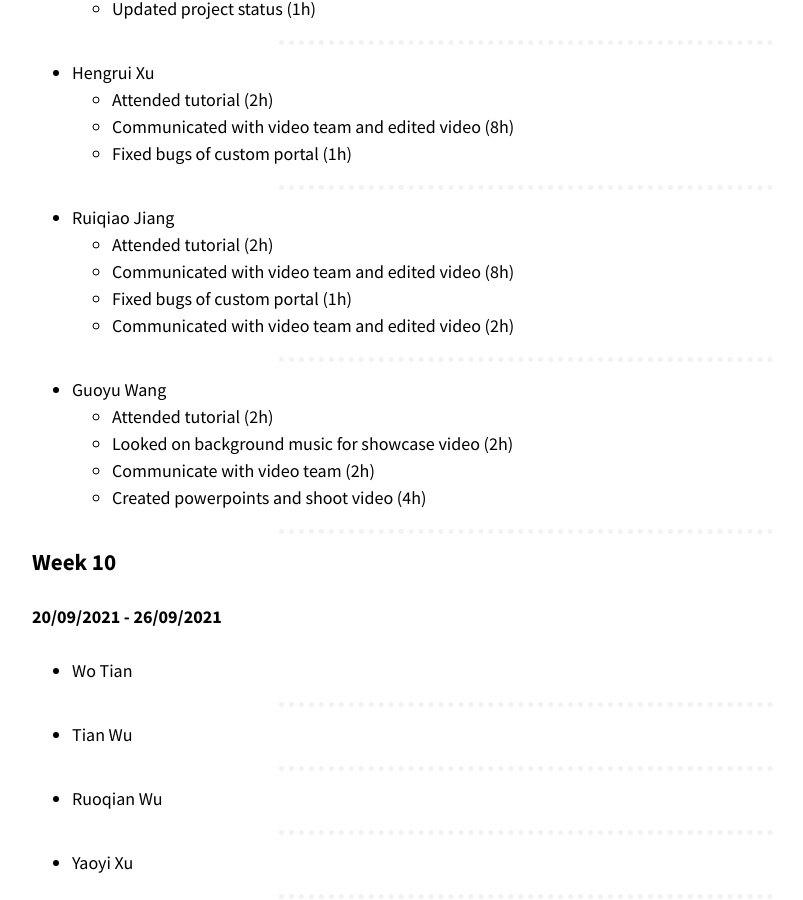
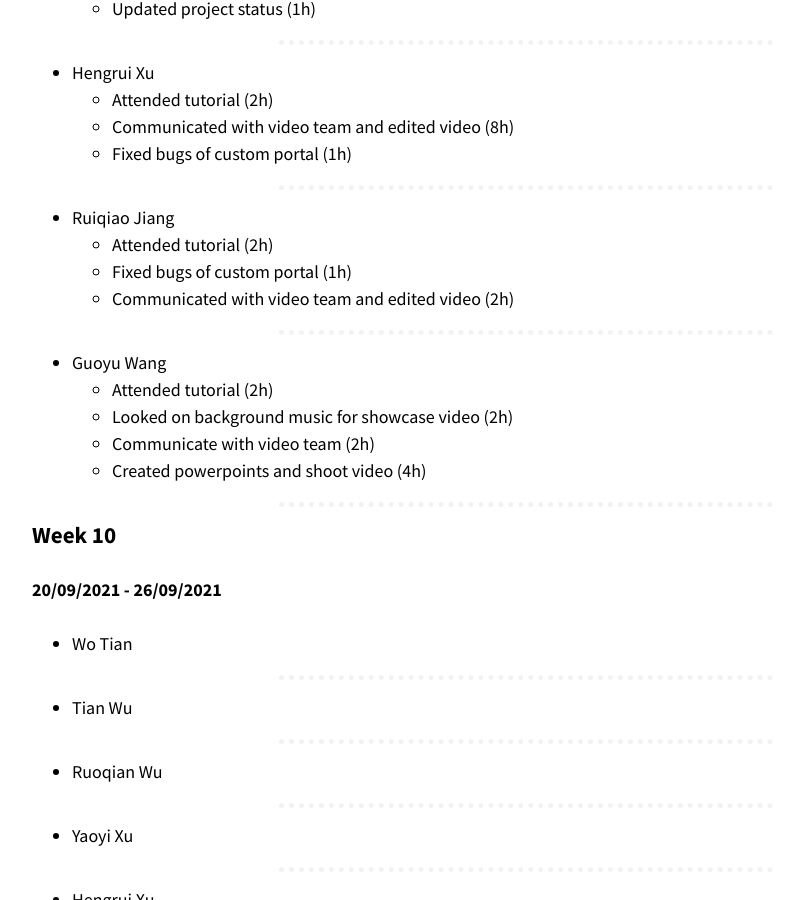
Before and after one commit to optofab/optofab.github.io, a Jekyll site: the page built from work_records.md, in a window 1280 px wide and 900 px high, scrolled down 18313 px. Shown: the whole window, without its empty margins (114-917 px from the left). Built offline with Jekyll 4.4.1, drawn with Linux system fonts in a browser that asks for light colours; nearby versions of some CDN libraries; emoji names are drawn with the system emoji font.

Commit message:
Update work_records.md

```diff
--- a/work_records.md
+++ b/work_records.md
@@ -764,7 +764,6 @@ _[Don't forget to add hours for each of the work you've done. This line will be
 
 - Ruiqiao Jiang
   - Attended tutorial (2h)
-  - Communicated with video team and edited video (8h)
   - Fixed bugs of custom portal (1h)
   - Communicated with video team and edited video (2h)
 
```
